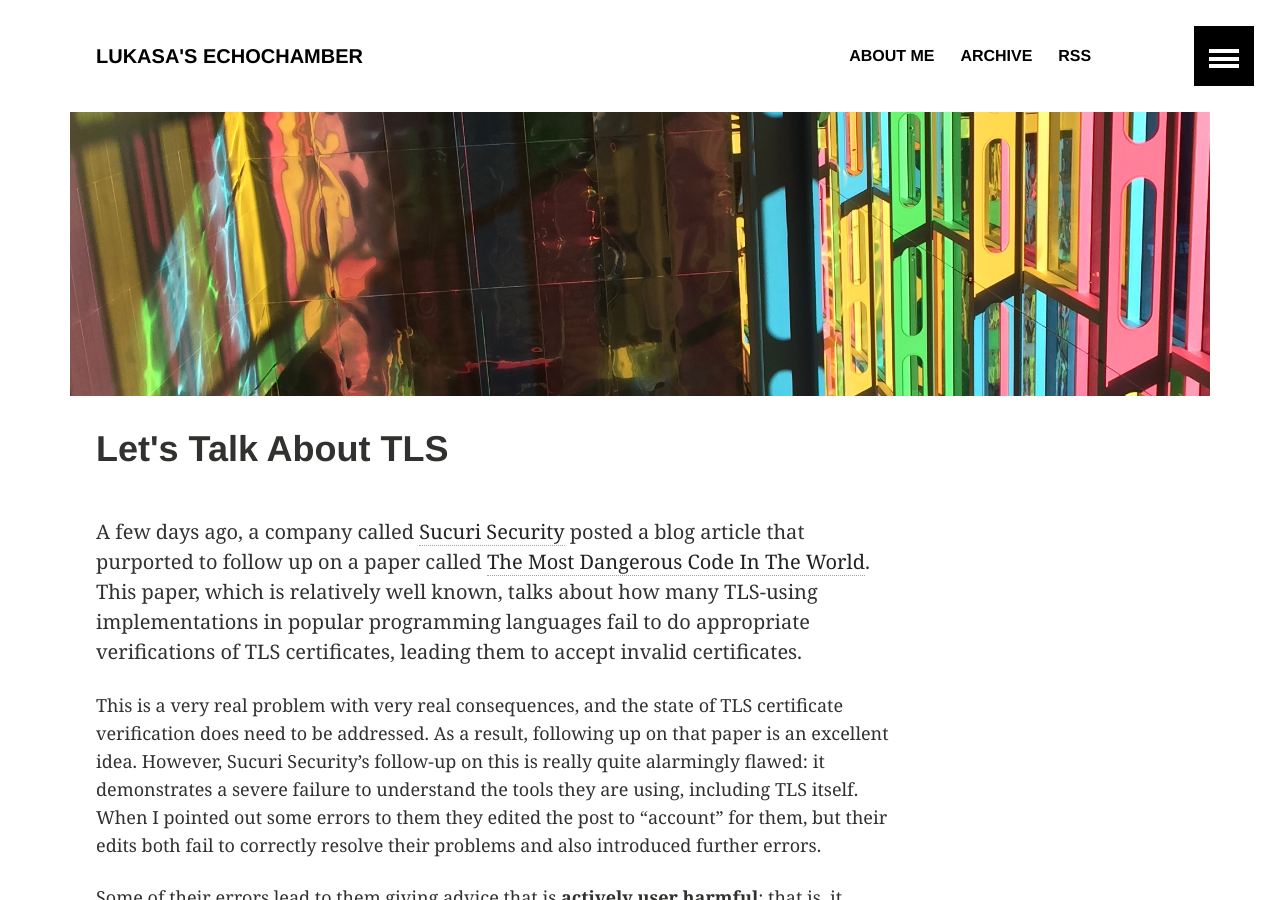
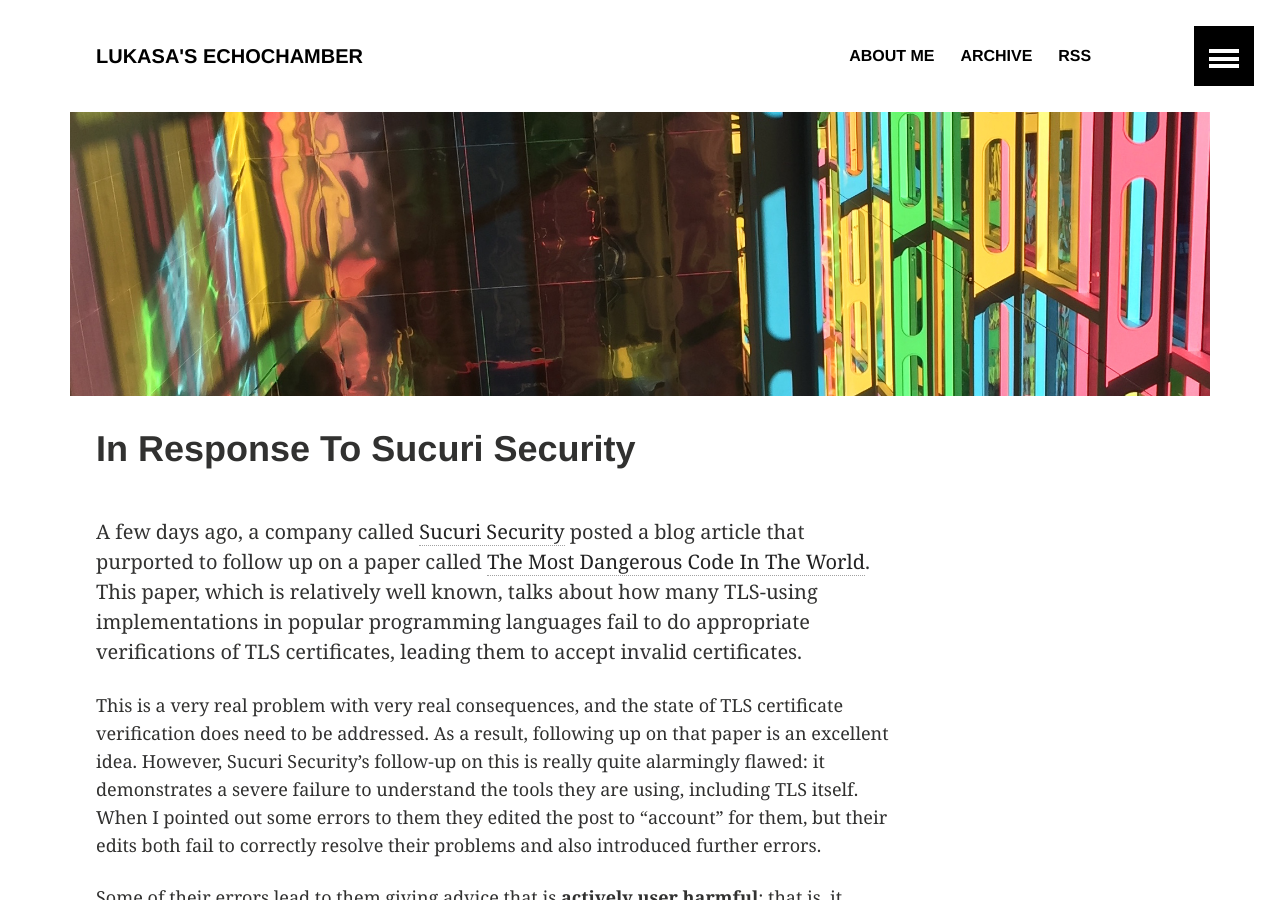
Before and after one commit to Lukasa/lukasa.co.uk, a Jekyll site: the page built from _posts/2016-04-04-In_Response_To_Sucuri.md, in a window 1280 px wide and 900 px high. Built offline with Jekyll 4.4.1, drawn with Linux system fonts in a browser that asks for light colours; comment, search, counter and statistics services are not loaded.

Commit message:
Rename post.

```diff
--- a/_posts/2016-04-04-Lets_Talk-About_TLS.md
+++ b/_posts/2016-04-04-In_Response_To_Sucuri.md
@@ -1,6 +1,6 @@
 ---
 layout: article
-title: "Let's Talk About TLS"
+title: "In Response To Sucuri Security"
 comments: true
 ads: false
 image:
```
